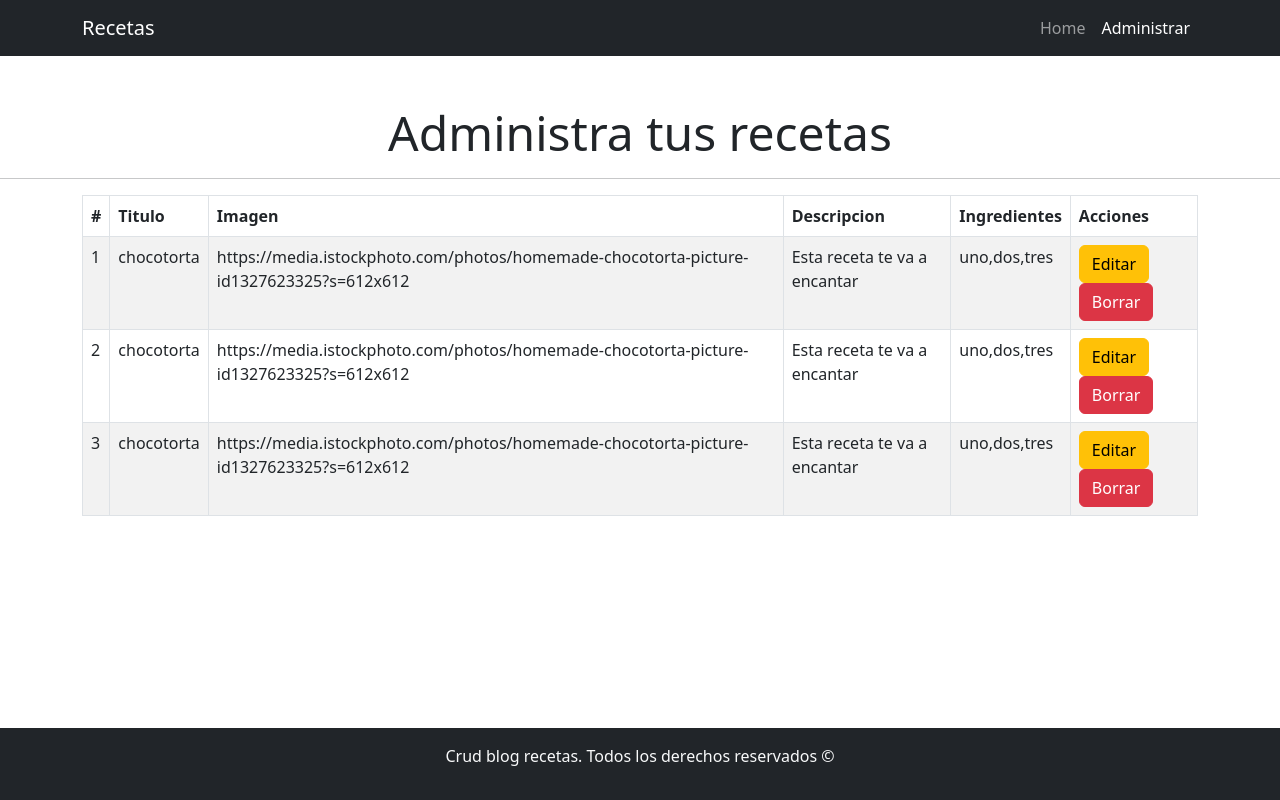
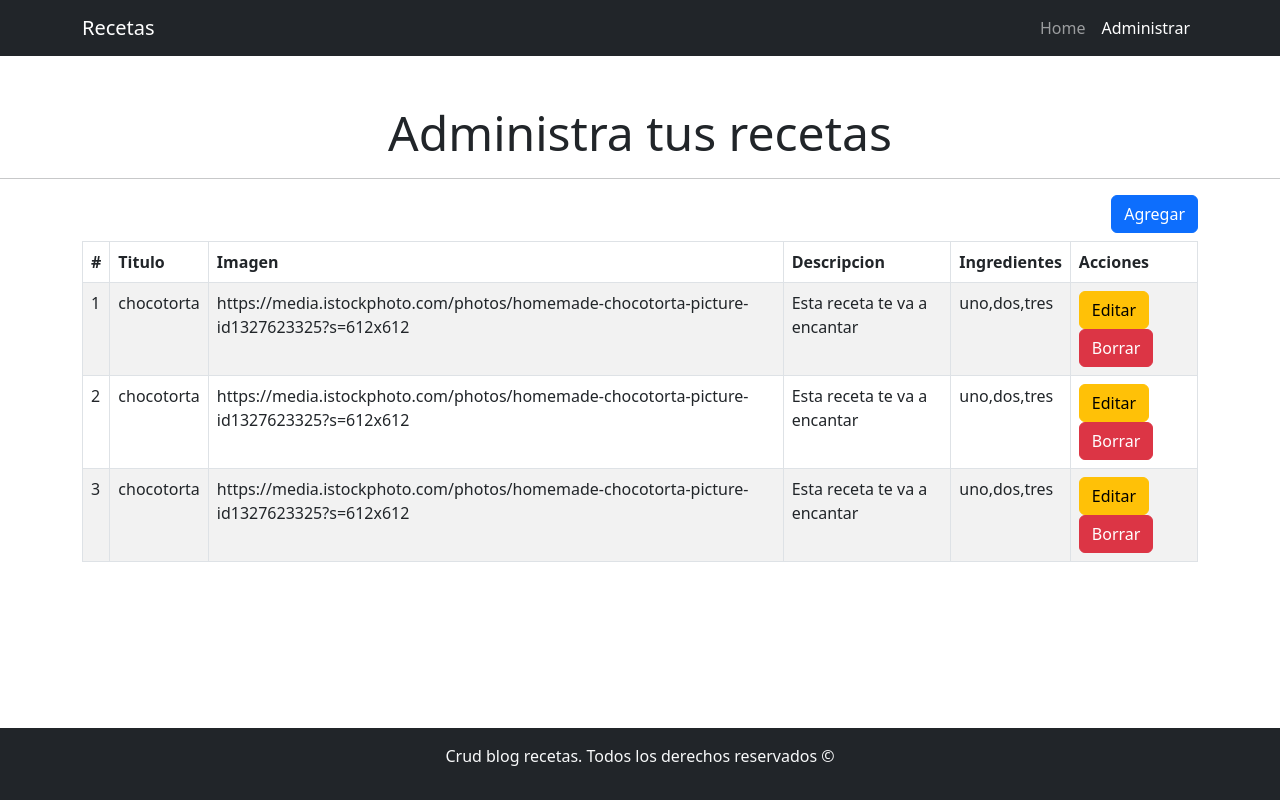
Before and after one commit to franAndrad/blogreceta-crud, a React (Create React App) app: page /administrar in a window 1280 px wide. Built offline with nearby package versions, Linux system fonts and the light colour scheme; data requests are answered from the project's data file.

Commit message:
se agrego el boton para crear en la pagina de administracion

```diff
--- a/src/components/views/receta/AdministrarReceta.js
+++ b/src/components/views/receta/AdministrarReceta.js
@@ -1,6 +1,7 @@
 import React, {useEffect, useState} from 'react';
 import { Table, Container } from 'react-bootstrap';
 import ItemReceta from './ItemReceta';
+import { Link } from 'react-router-dom';
 
 const AdministrarReceta = () => {
 
@@ -21,7 +22,9 @@ const AdministrarReceta = () => {
             <h1 className='display-5 mt-5 text-center'>Administra tus recetas</h1>
             <hr />
             <Container>
-
+                <div className='d-flex justify-content-end'>
+                    <Link to={`/administrar/crear`} className="btn btn-primary mb-2">Agregar</Link>
+                </div>
                 <Table striped bordered hover responsive>
                     <thead>
                         <tr>
```
Lines whose indentation alone changed are shown as unchanged.
